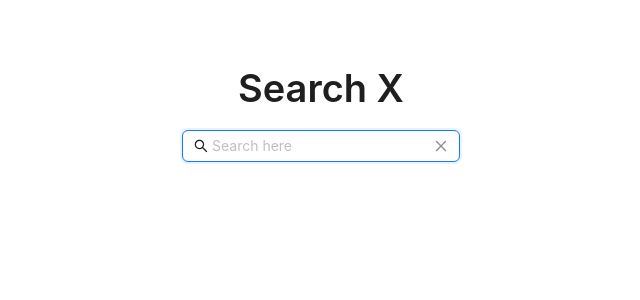
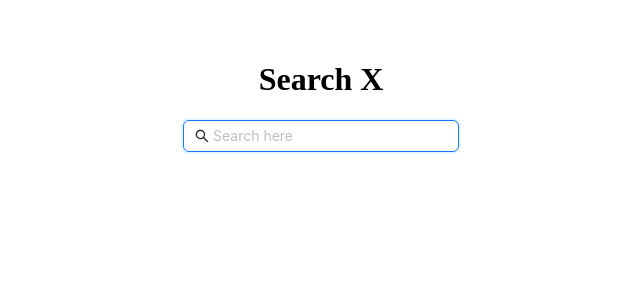
Before and after one commit to martinmilev/search-x-app, a React (Vite) app: page / in a window 1280 px wide. Shown: the top 300 px of the page, without its empty margins (319-959 px from the left). Built offline with nearby package versions, Linux system fonts and the light colour scheme.

Commit message:
result aligments fixed

```diff
--- a/src/App.jsx
+++ b/src/App.jsx
@@ -1,8 +1,8 @@
 import './App.css'
 import React, { useState, useEffect, useRef } from 'react'
 import { useMutation } from '@tanstack/react-query'
-import { CloseOutlined, SearchOutlined } from '@ant-design/icons'
-import { AutoComplete, Input, Tooltip, Typography, Space, Card } from 'antd'
+import { SearchOutlined } from '@ant-design/icons'
+import { AutoComplete, Input, Typography, Space } from 'antd'
 import { fetchSearchResults } from './api'
 
 const { Title } = Typography
@@ -33,31 +33,25 @@ const App = () => {
 
   return (
     <div>
-      <Title>Search X</Title>
+      <Title class='enter'>Search X</Title>
       <AutoComplete
         options={options}
         onSelect={(text) => setMovie(movies[text])}
         onSearch={mutateQuery.mutate}
+        onClear={() => setOptions([])}
       >
         <Input
           placeholder='Search here'
           ref={searchInput}
           enterButton
+          allowClear
           prefix={<SearchOutlined className='site-form-item-icon' />}
-          suffix={
-            <Tooltip title='Clear'>
-              <CloseOutlined style={{ color: 'rgba(0,0,0,.45)' }} />
-            </Tooltip>
-          }
         />
       </AutoComplete>
       {movie && (
-        <Space direction='vertical' size='middle' style={{ display: 'flex' }}>
-          <Card title={movie.original_title} size='small'>
-            <p>{movie.popularity}</p>
-            <p>{movie.release_date}</p>
-            <p>{movie.overview}</p>
-          </Card>
+        <Space direction="vertical" style={{ textAlign: 'left' }}>
+          <Title level={2}>{movie.original_title}</Title>
+          <Typography>{movie.overview}</Typography>
         </Space>
       )}
     </div>
```
Also changed, not shown: src/App.css (line endings or trailing spaces).
